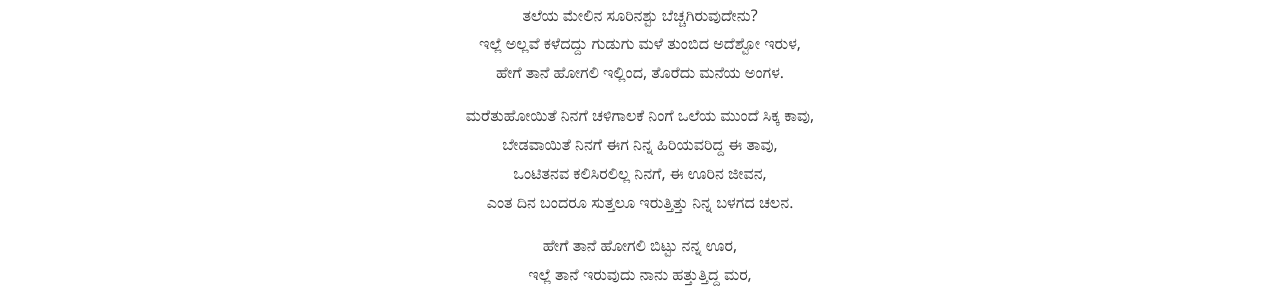
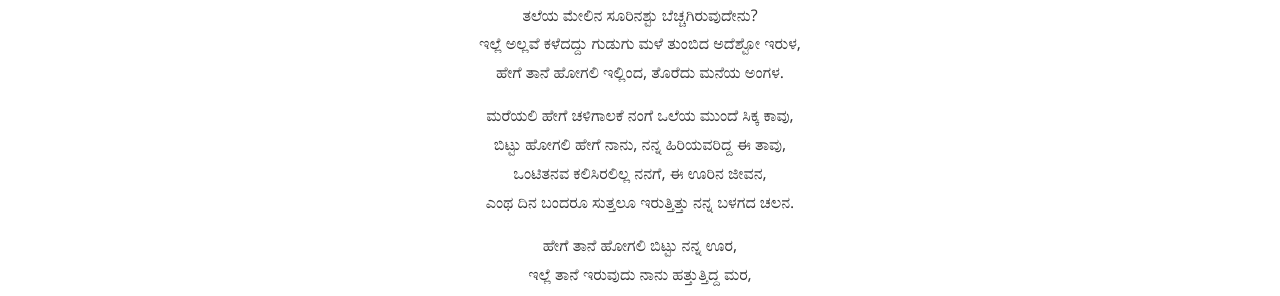
Before and after one commit to bencentra/centrarium, a Jekyll site: the page built from _posts/2020-09-15-nanna-ooru.markdown, in a window 1280 px wide. Shown: the part 917-1213 px from the top of the page. Built offline with Jekyll 4.4.1, drawn with Linux system fonts in a browser that asks for light colours; nearby versions of some CDN libraries; comment, search, counter and statistics services are not loaded; a style sheet for code colours, icons or effects is not loaded.

Commit message:
Update 2020-09-15-nanna-ooru.markdown

```diff
--- a/_posts/2020-09-15-nanna-ooru.markdown
+++ b/_posts/2020-09-15-nanna-ooru.markdown
@@ -22,10 +22,10 @@ description: ಇಲ್ಲೆ ನಾನು ಹುಟ್ಟಿದ್ದು, ಇಲ
 ಇಲ್ಲೆ ಅಲ್ಲವೆ ಕಳೆದದ್ದು ಗುಡುಗು ಮಳೆ ತುಂಬಿದ ಅದೆಶ್ಟೋ  ಇರುಳ, <br>
 ಹೇಗೆ ತಾನೆ ಹೋಗಲಿ ಇಲ್ಲಿಂದ, ತೊರೆದು ಮನೆಯ ಅಂಗಳ. </p>
 
-<p align ="center"> ಮರೆತುಹೋಯಿತೆ ನಿನಗೆ ಚಳಿಗಾಲಕೆ ನಿಂಗೆ ಒಲೆಯ ಮುಂದೆ ಸಿಕ್ಕ ಕಾವು, <br>
-ಬೇಡವಾಯಿತೆ ನಿನಗೆ ಈಗ ನಿನ್ನ ಹಿರಿಯವರಿದ್ದ ಈ ತಾವು, <br>
-ಒಂಟಿತನವ ಕಲಿಸಿರಲಿಲ್ಲ ನಿನಗೆ, ಈ ಊರಿನ ಜೀವನ, <br>
-ಎಂತ ದಿನ ಬಂದರೂ ಸುತ್ತಲೂ ಇರುತ್ತಿತ್ತು ನಿನ್ನ ಬಳಗದ ಚಲನ. </p>
+<p align ="center"> ಮರೆಯಲಿ ಹೇಗೆ ಚಳಿಗಾಲಕೆ ನಂಗೆ ಒಲೆಯ ಮುಂದೆ ಸಿಕ್ಕ ಕಾವು, <br>
+ಬಿಟ್ಟು ಹೋಗಲಿ ಹೇಗೆ ನಾನು, ನನ್ನ ಹಿರಿಯವರಿದ್ದ ಈ ತಾವು, <br>
+ಒಂಟಿತನವ ಕಲಿಸಿರಲಿಲ್ಲ ನನಗೆ, ಈ ಊರಿನ ಜೀವನ, <br>
+ಎಂಥ ದಿನ ಬಂದರೂ ಸುತ್ತಲೂ ಇರುತ್ತಿತ್ತು ನನ್ನ ಬಳಗದ ಚಲನ. </p>
 
 <p align ="center"> ಹೇಗೆ ತಾನೆ ಹೋಗಲಿ ಬಿಟ್ಟು ನನ್ನ ಊರ, <br>
 ಇಲ್ಲೆ ತಾನೆ ಇರುವುದು ನಾನು ಹತ್ತುತ್ತಿದ್ದ ಮರ, <br>
```
